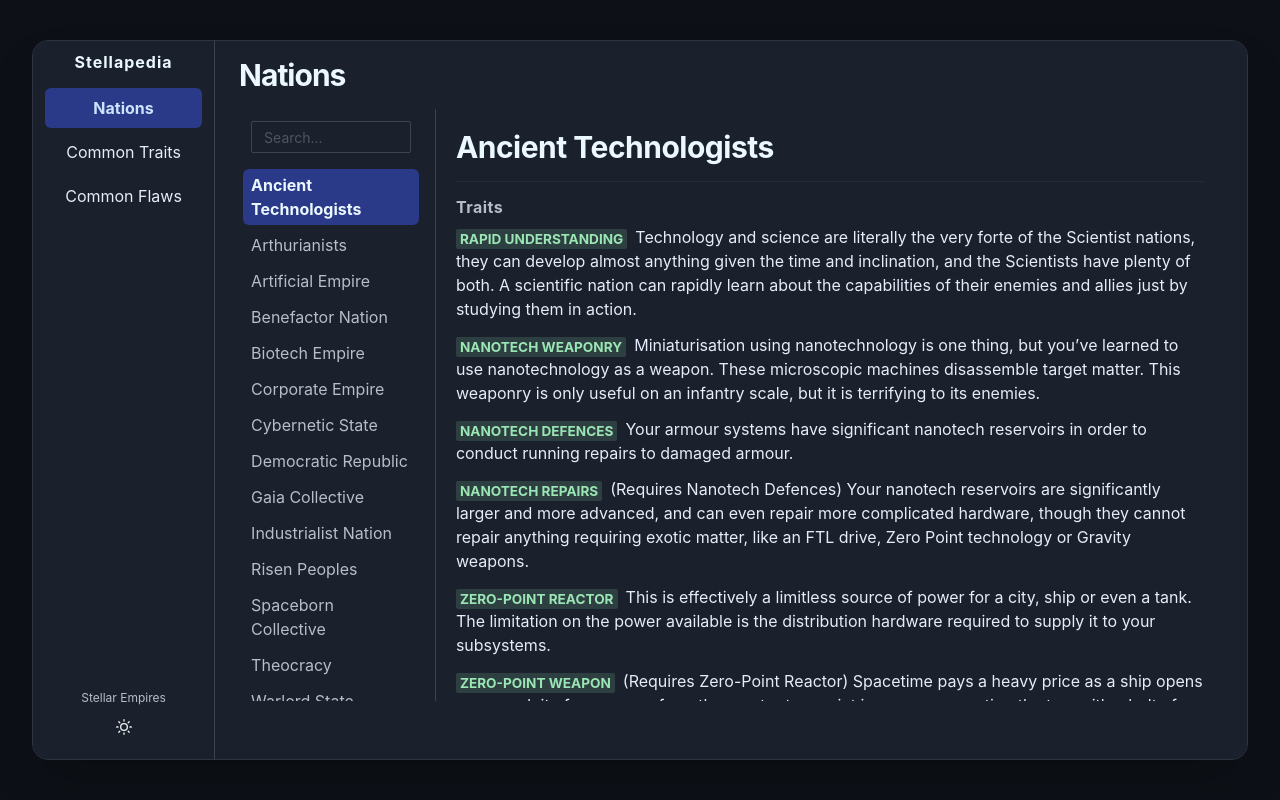
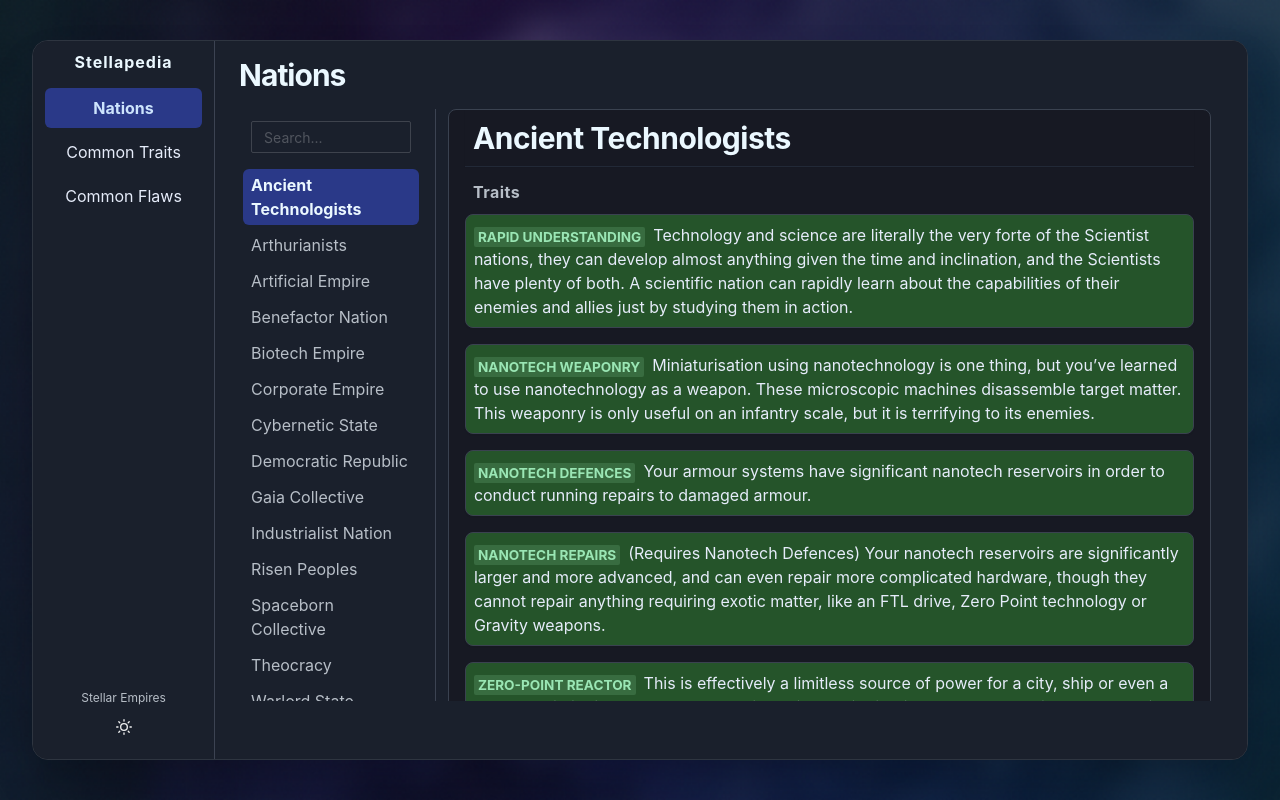
Before and after one commit to tcgm/StellarEmpires, a React (Create React App) app in the folder stellar-empires/: page / in a window 1280 px wide. Built offline with nearby package versions, Linux system fonts and the light colour scheme.

Commit message:
Nation headers now stick and float down the page. Added background image from Stellar Empires 6. Lots of formatting.

```diff
--- a/stellar-empires/src/App.tsx
+++ b/stellar-empires/src/App.tsx
@@ -7,6 +7,8 @@ import commonTraits from "./data/commonTraits.json";
 import commonFlaws from "./data/commonFlaws.json";
 import { TraitOrFlawList, NationData } from "./types";
 import ColorModeToggle from "./components/ColorModeToggle";
+
+import se6bg from './assets/se6bg.png';
 
 type TabType = "nations" | "commonTraits" | "commonFlaws";
 
@@ -33,14 +35,21 @@ const App: React.FC = () => {
   const footerColor = useColorModeValue("gray.400", "gray.200");
 
   // Use matching highlight color for traits/flaws (blue for traits, orange for flaws) in both modes
-  const traitBg = useColorModeValue("#cde4fd", "#253a54");
+  const traitBg = useColorModeValue("#cdfddaff", "#25542aff");
   const flawBg = useColorModeValue("#fde4cd", "#4b3721");
 
   return (
     <Flex
       h="100vh"
       w="100vw"
-      bg={mainBg}
+      // bg={mainBg}
+      sx={{
+        backgroundImage: `url(${se6bg})`,
+        backgroundSize: 'cover',       // or 'contain', or 'auto'
+        backgroundRepeat: 'no-repeat', // or 'repeat' if you want tiling
+        backgroundPosition: 'center',
+        backgroundColor: mainBg
+      }}
       justify="center"
       align="center"
       overflow="hidden"
@@ -139,20 +148,26 @@ const App: React.FC = () => {
             pb={6}
           >
             {activeTab === "nations" && (
-              <NationBrowser nations={nations as NationData[]} />
+              <NationBrowser
+              nations={nations as NationData[]}
+                traitBoxColor={traitBg}
+                flawBoxColor={flawBg}
+                />
             )}
             {activeTab === "commonTraits" && (
               <CommonTab
                 title="Common Traits"
                 items={commonTraits as TraitOrFlawList}
-                color={traitBg}
+                traitBoxColor={traitBg}
+                traitsNotFlaws={true}
               />
             )}
             {activeTab === "commonFlaws" && (
               <CommonTab
                 title="Common Flaws"
                 items={commonFlaws as TraitOrFlawList}
-                color={flawBg}
+                traitBoxColor={flawBg}
+                traitsNotFlaws={false}
               />
             )}
           </Box>
--- /dev/null
+++ b/stellar-empires/src/assets/images.d.ts
@@ -0,0 +1,5 @@
+// declarations.d.ts or images.d.ts
+declare module "*.png" {
+  const value: string;
+  export default value;
+}
--- a/stellar-empires/src/components/CommonTab.tsx
+++ b/stellar-empires/src/components/CommonTab.tsx
@@ -1,23 +1,24 @@
 import React, { useState } from "react";
-import { Box, Button, Heading, Flex, Text, useColorModeValue } from "@chakra-ui/react";
+import { Box, Button, Heading, Flex, Text, useColorModeValue, Badge } from "@chakra-ui/react";
 import { TraitOrFlaw, TraitOrFlawList } from "../types";
 
 interface Props {
   title: string;
   items: TraitOrFlawList;
-  color: string; // Still passed in, but see note below!
+  traitBoxColor: string;
+  traitsNotFlaws: boolean;
 }
 
-const CommonTab: React.FC<Props> = ({ title, items, color }) => {
+const CommonTab: React.FC<Props> = ({ title, items, traitBoxColor, traitsNotFlaws }) => {
   const isArray = Array.isArray(items);
   const categoryKeys = !isArray ? Object.keys(items) : [];
   const [activeTab, setActiveTab] = useState(isArray ? "All" : categoryKeys[0] ?? "");
 
   // For background and text colors
-  const cardBg = useColorModeValue(color, "gray.800");
+  const cardBg = traitBoxColor;
   const cardBorder = useColorModeValue("#c6c6c6", "#3a4250");
   const titleColor = useColorModeValue("gray.800", "gray.100");
-  const descColor = useColorModeValue("gray.700", "gray.200");
+  const descColor = useColorModeValue("gray.700", "gray.100");
   const emptyColor = useColorModeValue("gray.500", "gray.400");
 
   // Select items to display
@@ -29,9 +30,6 @@ const CommonTab: React.FC<Props> = ({ title, items, color }) => {
   return (
     <Flex className="commonTab" direction="column" h="100%" minH={0} maxH="100%">
       <Box className="heading">
-        <Heading as="h2" size="md" mb={3} color={titleColor}>
-          {title}
-        </Heading>
         {!isArray && (
           <Flex mb={2} gap={2} flexWrap="wrap">
             {categoryKeys.map((cat) => (
@@ -70,7 +68,9 @@ const CommonTab: React.FC<Props> = ({ title, items, color }) => {
             borderColor={cardBorder}
             boxShadow="sm"
           >
-            <Text className="traitName" fontWeight={700} fontSize="lg" color={titleColor}>{trait.title}</Text>
+            <Badge colorScheme={traitsNotFlaws ? "green" : "orange"} fontSize="0.85em" mr={2}>
+              <Text className="traitName" fontWeight={700} fontSize="lg" color={titleColor}>{trait.title}</Text>
+            </Badge>
             <Text className="traitText" mt={2} color={descColor} whiteSpace="pre-line">{trait.description}</Text>
           </Box>
         ))}
--- a/stellar-empires/src/components/NationBrowser.tsx
+++ b/stellar-empires/src/components/NationBrowser.tsx
@@ -1,15 +1,18 @@
-import React, { useState } from "react";
+import React, { useEffect, useRef, useState } from "react";
 import { Box, Flex, Input, List, ListItem, Text, useColorModeValue } from "@chakra-ui/react";
 import { NationData } from "../types";
 import NationView from "./NationView";
 
 interface Props {
   nations: NationData[];
+  traitBoxColor: string;
+  flawBoxColor: string;
 }
 
-const NationBrowser: React.FC<Props> = ({ nations }) => {
+const NationBrowser: React.FC<Props> = ({ nations, traitBoxColor, flawBoxColor }) => {
   const [selectedIndex, setSelectedIndex] = useState(0);
   const [search, setSearch] = useState("");
+  const mainDetailRef = useRef<HTMLDivElement>(null);
 
   const filtered = nations
     .filter(n => n.nation.toLowerCase().includes(search.toLowerCase()))
@@ -24,6 +27,13 @@ const NationBrowser: React.FC<Props> = ({ nations }) => {
   const hoverBg = useColorModeValue("blue.700", "blue.200");
   const hoverColor = useColorModeValue("blue.50", "blue.50");
   const notFoundColor = useColorModeValue("orange.500", "orange.400");
+
+  // Scroll to top when selection changes
+  useEffect(() => {
+    if (mainDetailRef.current) {
+      mainDetailRef.current.scrollTop = 0;
+    }
+  }, [selectedNation]);
 
   return (
     <Flex w="100%" h="min(660px, 74vh)">
@@ -77,9 +87,13 @@ const NationBrowser: React.FC<Props> = ({ nations }) => {
         </List>
       </Box>
       {/* Main Detail */}
-      <Box flex="1" p={[3, 5]} overflowY="auto" bg="transparent">
+      <Box className="mainDetail" ref={mainDetailRef} flex="1" p={3} pt={0} paddingTop="0" overflowY="auto" bg="transparent">
         {selectedNation ? (
-          <NationView data={selectedNation} />
+          <NationView
+            data={selectedNation}
+            traitBoxColor={traitBoxColor}
+            flawBoxColor={flawBoxColor}
+          />
         ) : (
           <Text color={notFoundColor} fontStyle="italic">No nation selected.</Text>
         )}
--- a/stellar-empires/src/components/NationTabs.tsx
+++ b/stellar-empires/src/components/NationTabs.tsx
@@ -20,7 +20,7 @@ const NationTabs: React.FC<Props> = ({ nations }) => {
       <TabPanels>
         {nations.map((nation) => (
           <TabPanel key={nation.nation}>
-            <NationView data={nation} />
+            {/* <NationView data={nation} /> */}
           </TabPanel>
         ))}
       </TabPanels>
--- a/stellar-empires/src/components/NationView.tsx
+++ b/stellar-empires/src/components/NationView.tsx
@@ -3,57 +3,149 @@ import { Box, Heading, Text, Divider, List, ListItem, Badge, useColorModeValue }
 import { NationData } from "../types";
 
 interface SectionProps {
-  label: string;
-  color: string;
+  label?: string;
+  color?: string;
   children: React.ReactNode;
+  sticky?: boolean;
+  stickyOffset?: number | string;
 }
 
-const Section: React.FC<SectionProps> = ({ label, color, children }) => (
+const Section: React.FC<SectionProps> = ({
+  label,
+  color,
+  children,
+  sticky,
+  stickyOffset = 0
+}) => (
   <Box mb={5}>
-    <Heading as="h4" size="sm" mb={2} color={color} letterSpacing={0.5}>
+    {label && (
+      <Heading
+        as="h4"
+        size="sm"
+        mb={2}
+        pb={1}
+        color={color}
+        letterSpacing={0.5}
+        position={sticky ? "sticky" : undefined}
+        top={sticky ? stickyOffset : undefined}
+        bg={sticky ? "chakra-body-bg" : undefined}
+        zIndex={sticky ? 1 : undefined}
+        px={sticky ? 2 : undefined}
+      >
         {label}
       </Heading>
+    )}
     {children}
   </Box>
 );
 
+
 interface Props {
   data: NationData;
+  traitBoxColor: string;
+  flawBoxColor: string;
 }
 
-const NationView: React.FC<Props> = ({ data }) => {
-  // Get all color mode values at the top level
+const NATION_HEADER_HEIGHT = "56px"; // Tweak to match your main header size
+
+const NationView: React.FC<Props> = ({
+  data,
+  traitBoxColor,
+  flawBoxColor
+}) => {
+  // Color mode values
   const sectionLabelColor = useColorModeValue("gray.700", "gray.200");
   const nationNameColor = useColorModeValue("blue.400", "blue.50");
   const dividerColor = useColorModeValue("gray.300", "gray.600");
   const descColor = useColorModeValue("gray.800", "gray.100");
+  const cardBorder = useColorModeValue("#c6c6c6", "#3a4250");
+  const bodyBg = useColorModeValue("white", "gray.800"); // For sticky bg
+
+
 
   return (
-    <Box>
-      <Heading as="h2" size="lg" mb={4} color={nationNameColor} letterSpacing={-0.5}>
+    <Box
+      p={4}
+      pt={0}
+      bg={bodyBg}
+      borderRadius="lg"
+      border="1px solid"
+      borderColor={cardBorder}
+    >
+      {/* Sticky nation name */}
+      <Heading
+        as="h2"
+        size="lg"
+        color={nationNameColor}
+        position="sticky"
+        top={0}
+        bg={bodyBg}
+        zIndex={2}
+        px={2}
+        letterSpacing={-0.5}
+        boxShadow="sm"
+        height={NATION_HEADER_HEIGHT} // Helps with measuring
+        display="flex"
+        alignItems="center"
+      >
         {data.nation}
       </Heading>
       <Divider mb={4} borderColor={dividerColor} />
-      <Section label="Traits" color={sectionLabelColor}>
+
+      <Section
+        label="Traits"
+        color={sectionLabelColor}
+        sticky
+        stickyOffset={NATION_HEADER_HEIGHT}
+      >
         <List spacing={3}>
           {data.traits.map((t, i) => (
             <ListItem key={t.title + i}>
+              <Box
+                bg={traitBoxColor}
+                borderRadius={8}
+                mb={4}
+                p={2}
+                border="1px solid"
+                borderColor={cardBorder}
+                boxShadow="sm"
+              >
                 <Badge colorScheme="green" fontSize="0.85em" mr={2}>
                   {t.title}
                 </Badge>
-              <Text as="span" color={descColor}>{t.description}</Text>
+                <Text as="span" color={descColor}>
+                  {t.description}
+                </Text>
+              </Box>
             </ListItem>
           ))}
         </List>
       </Section>
-      <Section label="Flaws" color={sectionLabelColor}>
+      <Section
+        label="Flaws"
+        color={sectionLabelColor}
+        sticky
+        stickyOffset={NATION_HEADER_HEIGHT}
+      >
         <List spacing={3}>
           {data.flaws.map((f, i) => (
             <ListItem key={f.title + i}>
+              <Box
+                bg={flawBoxColor}
+                borderRadius={8}
+                mb={4}
+                p={2}
+                border="1px solid"
+                borderColor={cardBorder}
+                boxShadow="sm"
+              >
                 <Badge colorScheme="orange" fontSize="0.85em" mr={2}>
                   {f.title}
                 </Badge>
-              <Text as="span" color={descColor}>{f.description}</Text>
+                <Text as="span" color={descColor}>
+                  {f.description}
+                </Text>
+              </Box>
             </ListItem>
           ))}
         </List>
```
Also changed, not shown: stellar-empires/src/assets/se6bg.png (added). Lines whose indentation alone changed are shown as unchanged.
